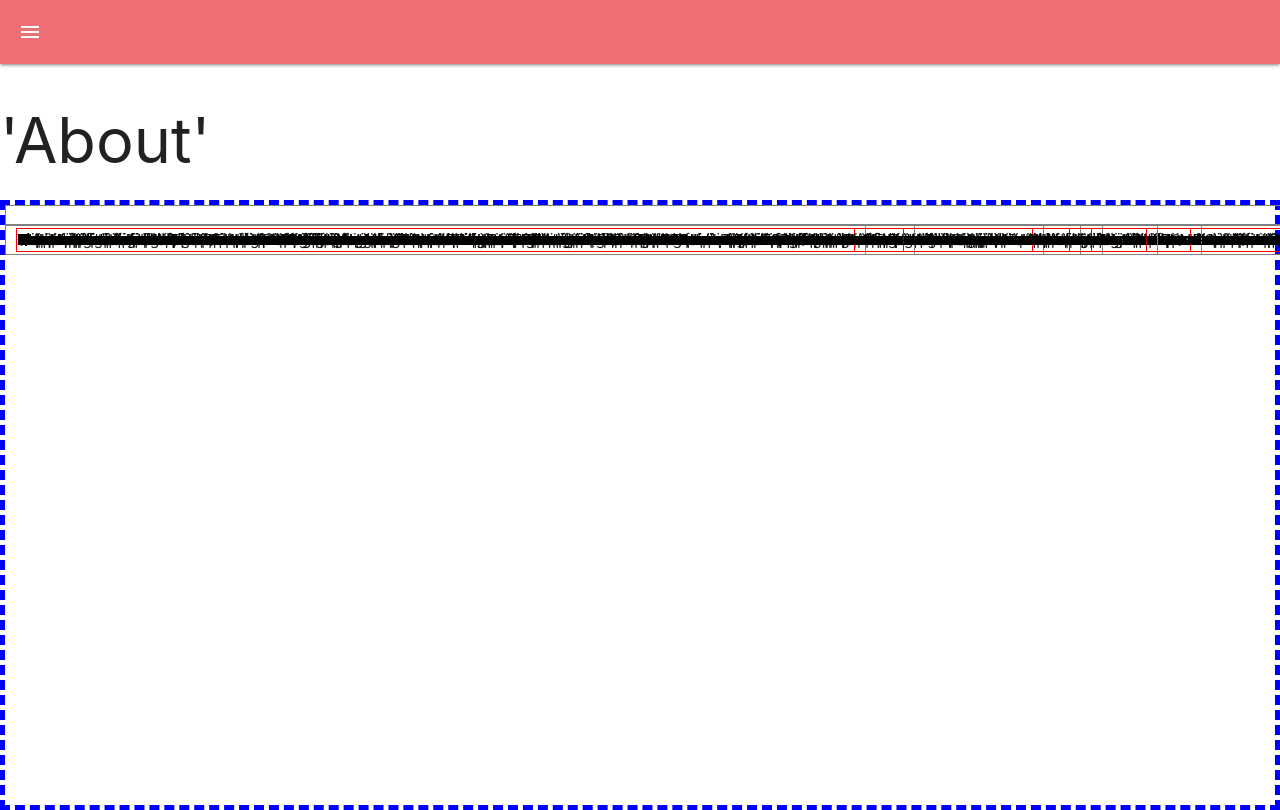
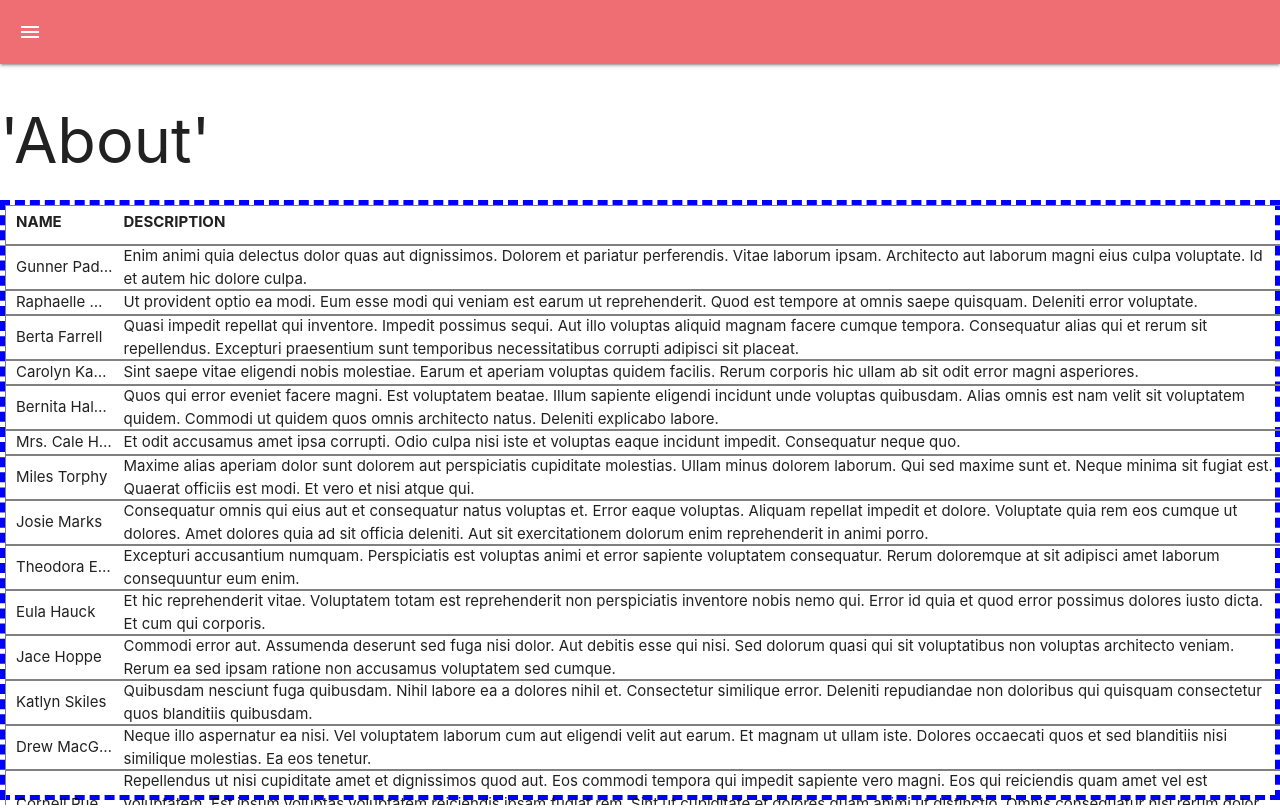
Before and after one commit to alex-worker/CombinatoricsIDE, a React (Create React App) app in the folder simple-ide/: page / in a window 1280 px wide. Built offline with nearby package versions, Linux system fonts and the light colour scheme.

Commit message:
работает только для одного поля в гриде, лол

```diff
--- a/simple-ide/src/App.css
+++ b/simple-ide/src/App.css
@@ -34,6 +34,13 @@ html, body {
   /* margin: 0 !important; */
 /* } */
 
-.AppList {
-  /* border: 5px dashed blue; */
+.AppContainer {
+  border: 5px dashed blue;
+  display: flex;
+  flex: 1;
+  flex-direction: column;
 }
+
+.tableCell {
+  white-space: 'normal',
+}
--- a/simple-ide/src/components/gui/Table.js
+++ b/simple-ide/src/components/gui/Table.js
@@ -2,6 +2,7 @@ import React from 'react'
 import { AutoSizer, Table, Column, CellMeasurerCache, CellMeasurer } from 'react-virtualized'
 import 'react-virtualized/styles.css'
 
+/*
 const itemSizeSumm = (accumulator, item) => {
   let currentValue
   if ('width' in item) {
@@ -62,6 +63,7 @@ const MyTable = ({ width, height, list, columns }) => {
           label={item.label}
           // cellRenderer={_columnCellRenderer}
           // width={calcItemWidth(item.width)}
+          width={200}
         />
       )
     })
@@ -88,18 +90,85 @@ const MyTable = ({ width, height, list, columns }) => {
 const MyTablePlace = ({ list, columns }) => (
   <AutoSizer>
     {({ width, height }) => {
-      _cache.clearAll()
+  //     _cache.clearAll()
       return (
+  //       <div
+  //         className='AppList'
+  //         style={{
+  //           width,
+  //           height
+  //         }}
+  //       >
+          <MyTable list={list} columns={columns} width={width} height={height} />
+        // </div>
+      )
+    }}
+  </AutoSizer>
+)
+*/
+
+
+const MyTable = ({ width, height, list, columns, colCellRenderer }) => {
+
+  const _columnCellRenderer = ({ dataKey, parent, rowIndex }) => {
+    const content = list[rowIndex]
+    return (
+      <CellMeasurer
+        cache={_cache}
+        columnIndex={0}
+        key={dataKey}
+        parent={parent}
+        rowIndex={rowIndex}
+      >
         <div
-          className='AppList'
           style={{
-            width,
-            height
+            whiteSpace: 'normal',
+            // border: '1px solid gray'
           }}
         >
-          <MyTable list={list} columns={columns} width={width} height={height} />
+          {content[dataKey]}
         </div>
-      )
+      </CellMeasurer>
+    )
+  }
+  _cache.clearAll()
+  return <div>
+    <Table
+      rowClassName='tableRow'
+      headerHeight={40}
+      width={width}
+      height={height}
+      rowHeight={_cache.rowHeight}
+      rowCount={list.length}
+      rowGetter={({ index }) => list[index]}
+      >
+        <Column
+          // cellRenderer={_columnCellRenderer}
+          label='Name'
+          dataKey='name'
+          width={100}
+        />
+        <Column
+          cellRenderer={_columnCellRenderer}
+          label='Description'
+          dataKey='description'
+          width={width-100}
+        />
+      </Table>
+  </div>
+}
+
+const _cache = new CellMeasurerCache({
+  fixedWidth: true,
+  minHeight: 25
+})
+
+const MyTablePlace = ({ list, columns }) => (
+  <AutoSizer>
+    {({ width, height }) => {
+      _cache.clearAll()
+      console.log('_cache clear')
+      return <MyTable list={list} columns={columns} width={width} height={height} />
     }}
   </AutoSizer>
 )
--- a/simple-ide/src/pages/About.js
+++ b/simple-ide/src/pages/About.js
@@ -24,7 +24,7 @@ const About = () => {
       <div>
         <h1>'About'</h1>
       </div>
-      <div className='AppPage'>
+      <div className='AppContainer'>
         <Table columns={columns} list={list} />
       </div>
     </>
```
